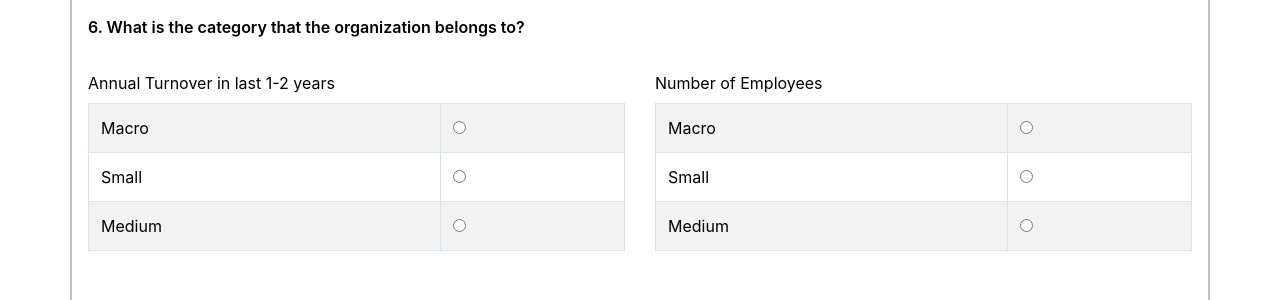
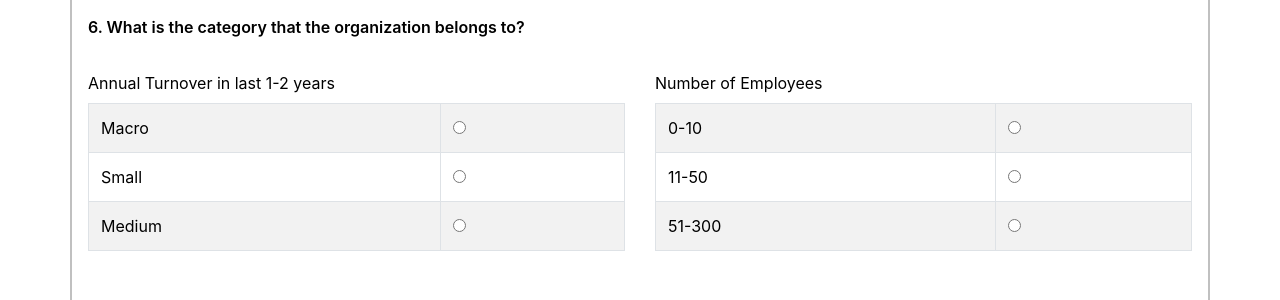
Before and after one commit to ThaminduR/idb-frontend, a React (Create React App) app: page /newsurvey in a window 1280 px wide. Shown: the part 943-1243 px from the top of the page. Built offline with nearby package versions, Linux system fonts and the light colour scheme; sample sign-in values are in the browser's storage; a web font is replaced by a local one.

Commit message:
number of employees,ranges added

```diff
--- a/src/components/NewSurvey/NewSurvey.js
+++ b/src/components/NewSurvey/NewSurvey.js
@@ -332,15 +332,15 @@ function NewSurvey(props) {
                             <table className='table table-striped table-bordered'>
                                 <tbody>
                                     <tr>
-                                        <td>Macro</td>
+                                        <td>0-10</td>
                                         <td><div className="form-check"><input className="form-check-input" type="radio" id="macro_emp" name='employees' value="macro" /></div></td>
                                     </tr>
                                     <tr>
-                                        <td>Small</td>
+                                        <td>11-50</td>
                                         <td><div className="form-check"><input className="form-check-input" type="radio" id="small_emp" name='employees' value="small" /></div></td>
                                     </tr>
                                     <tr>
-                                        <td>Medium</td>
+                                        <td>51-300</td>
                                         <td><div className="form-check"><input className="form-check-input" type="radio" id="medium_emp" name='employees' value="medium" /></div></td>
                                     </tr>
                                 </tbody>
```
